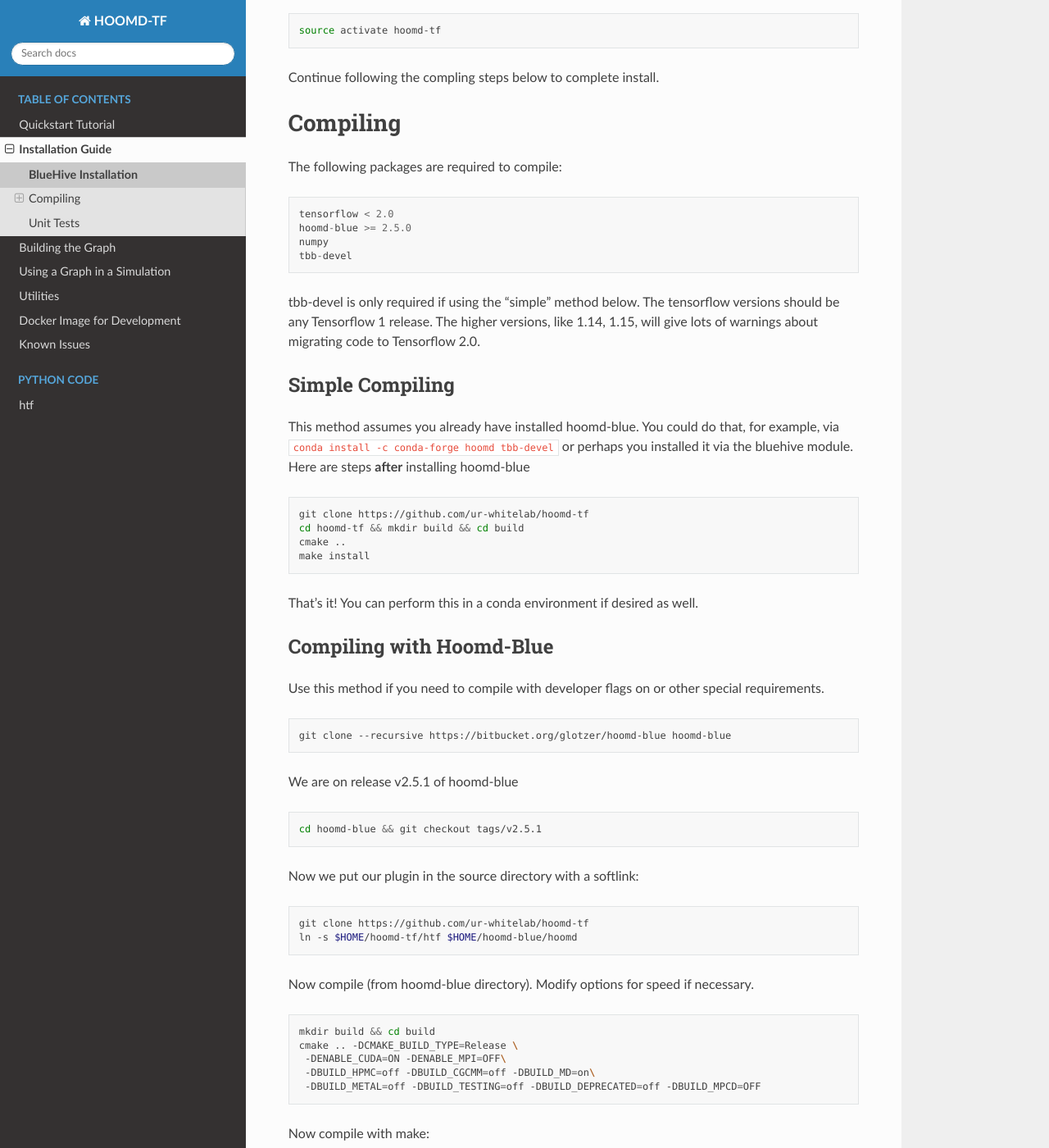
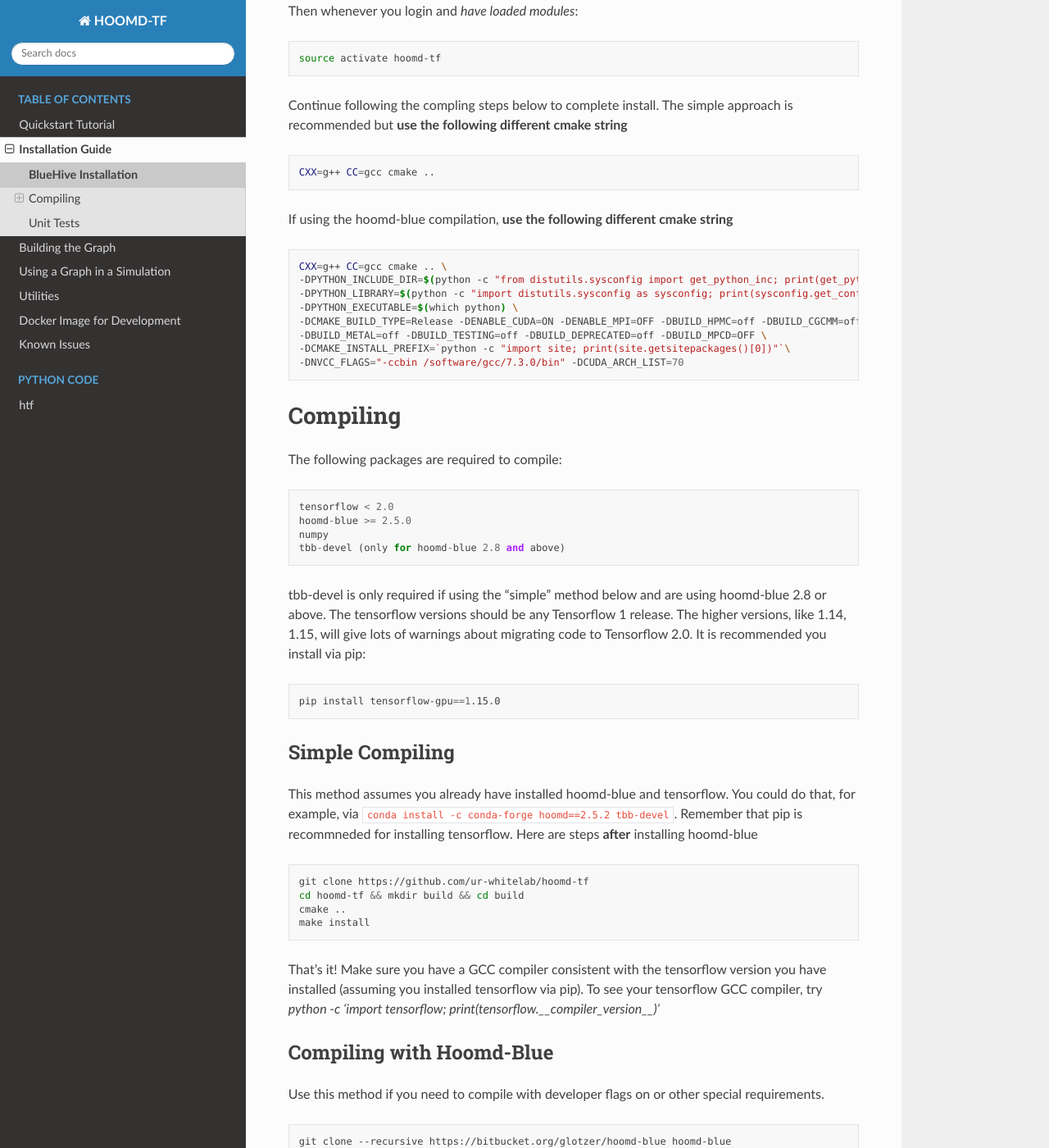
Before and after one commit to ur-whitelab/hoomd-tf, a Sphinx documentation site: the page built from sphinx-docs/source/compilation.rst, in a window 1280 px wide and 1400 px high, scrolled down 470 px. Shown: the whole window at 82% size. Built offline with Sphinx 7.4.7 and the Read the Docs theme 2.0.0, drawn with Linux system fonts in a browser that asks for light colours; some of the changed text lies outside the part shown.

Commit message:
Added compilation instructions

```diff
--- a/sphinx-docs/source/compilation.rst
+++ b/sphinx-docs/source/compilation.rst
@@ -9,13 +9,15 @@
 
 .. code:: bash
 
-    module load tensorflow/1.15.0/b1 git
+    module load tensorflow/1.15.0/b1 git cmake
 
 Set-up virtual python environment *ONCE* to keep packages isolated.
 
 .. code:: bash
 
-    conda create -n hoomd-tf
+    conda create -n hoomd-tf python=3.7
+    source activate hoomd-tf
+    python -m pip install tensorflow-gpu==1.15.0
 
 Then whenever you login and *have loaded modules*:
 
@@ -25,6 +27,26 @@
 
 
 Continue following the compling steps below to complete install.
+The simple approach is recommended but **use the following
+different cmake string**
+
+.. code:: bash
+
+  CXX=g++ CC=gcc cmake ..
+
+If using the hoomd-blue compilation, **use the following
+different cmake string**
+
+.. code:: bash
+
+    CXX=g++ CC=gcc cmake .. \
+    -DPYTHON_INCLUDE_DIR=$(python -c "from distutils.sysconfig import get_python_inc; print(get_python_inc())") \
+    -DPYTHON_LIBRARY=$(python -c "import distutils.sysconfig as sysconfig; print(sysconfig.get_config_var('LIBDIR'))") \
+    -DPYTHON_EXECUTABLE=$(which python) \
+    -DCMAKE_BUILD_TYPE=Release -DENABLE_CUDA=ON -DENABLE_MPI=OFF -DBUILD_HPMC=off -DBUILD_CGCMM=off -DBUILD_MD=on \
+    -DBUILD_METAL=off -DBUILD_TESTING=off -DBUILD_DEPRECATED=off -DBUILD_MPCD=OFF \
+    -DCMAKE_INSTALL_PREFIX=`python -c "import site; print(site.getsitepackages()[0])"`\
+    -DNVCC_FLAGS="-ccbin /software/gcc/7.3.0/bin" -DCUDA_ARCH_LIST=70
 
 .. _compiling:
 
@@ -38,22 +60,27 @@
     tensorflow < 2.0
     hoomd-blue >= 2.5.0
     numpy
-    tbb-devel
+    tbb-devel (only for hoomd-blue 2.8 and above)
 
-tbb-devel is only required if using the "simple" method below. The
-tensorflow versions should be any Tensorflow 1 release. The higher
-versions, like 1.14, 1.15, will give lots of warnings about migrating
-code to Tensorflow 2.0.
+tbb-devel is only required if using the "simple" method below and are
+using hoomd-blue 2.8 or above. The tensorflow versions should be any
+Tensorflow 1 release. The higher versions, like 1.14, 1.15, will give
+lots of warnings about migrating code to Tensorflow 2.0. It is
+recommended you install via pip:
+
+.. code:: bash
+
+  pip install tensorflow-gpu==1.15.0
 
 .. _simple_compiling:
 
 Simple Compiling
 ----------------
 
-This method assumes you already have installed hoomd-blue. You could
-do that, for example, via ``conda install -c conda-forge hoomd
-tbb-devel`` or perhaps you installed it via the bluehive module. Here
-are steps **after** installing hoomd-blue
+This method assumes you already have installed hoomd-blue and
+tensorflow. You could do that, for example, via ``conda install -c
+conda-forge hoomd==2.5.2 tbb-devel``. Remember that pip is recommneded for installing
+tensorflow. Here are steps **after** installing hoomd-blue
 
 .. code:: bash
 
@@ -62,8 +89,11 @@
     cmake ..
     make install
 
-That's it! You can perform this in a conda environment if desired as
-well.
+That's it! Make sure you have a GCC compiler consistent with the
+tensorflow version you have installed (assuming you installed
+tensorflow via pip). To see your tensorflow GCC compiler, try
+`python -c 'import tensorflow;
+print(tensorflow.__compiler_version__)'`
 
 .. _compiling_with_hoomd_blue:
 
@@ -77,11 +107,11 @@
 
     git clone --recursive https://bitbucket.org/glotzer/hoomd-blue hoomd-blue
 
-We are on release v2.5.1 of hoomd-blue
+We typically use v2.5.2 of hoomd-blue
 
 .. code:: bash
 
-    cd hoomd-blue && git checkout tags/v2.5.1
+    cd hoomd-blue && git checkout tags/v2.5.2
 
 Now we put our plugin in the source directory with a softlink:
 
@@ -91,7 +121,7 @@
     ln -s $HOME/hoomd-tf/htf $HOME/hoomd-blue/hoomd
 
 Now compile (from hoomd-blue directory). Modify options for speed if
-necessary.
+necessary. Set build type to `DEBUG` if you need to troubleshoot.
 
 .. code:: bash
 
@@ -99,7 +129,9 @@
     cmake .. -DCMAKE_BUILD_TYPE=Release \
      -DENABLE_CUDA=ON -DENABLE_MPI=OFF\
      -DBUILD_HPMC=off -DBUILD_CGCMM=off -DBUILD_MD=on\
-     -DBUILD_METAL=off -DBUILD_TESTING=off -DBUILD_DEPRECATED=off -DBUILD_MPCD=OFF
+     -DBUILD_METAL=off -DBUILD_TESTING=off -DBUILD_DEPRECATED=off -DBUILD_MPCD=OFF \
+     -DCMAKE_INSTALL_PREFIX=`python -c "import site; print(site.getsitepackages()[0])"`
+
 
 Now compile with make:
 
@@ -107,18 +139,24 @@
 
     make
 
-Put build directory on your python path:
+Option 1: Put build directory on your python path:
 
 .. code:: bash
 
     export PYTHONPATH="$PYTHONPATH:`pwd`"
+
+Option 2: Install in your python site-packages
+
+.. code:: bash
+
+    make install
 
 .. _conda_environments:
 
 Conda Environments
 ------------------
 
-If you are using a conda environment, you may need to force CMAKE to
+If you are using a conda environment, you may need to force cmake to
 find your python environment. This is rare, we only see it on our
 compute cluster which has multiple conflicting version of python and
 conda. The following additional flags can help with this:
@@ -129,15 +167,20 @@
     -DPYTHON_INCLUDE_DIR=$(python -c "from distutils.sysconfig import get_python_inc; print(get_python_inc())") \
     -DPYTHON_LIBRARY=$(python -c "import distutils.sysconfig as sysconfig; print(sysconfig.get_config_var('LIBDIR'))") \
     -DPYTHON_EXECUTABLE=$(which python) \
-    -DCMAKE_BUILD_TYPE=Release -DENABLE_CUDA=ON -DENABLE_MPI=OFF -DBUILD_HPMC=off -DBUILD_CGCMM=off -DBUILD_MD=on -DBUILD_METAL=off -DBUILD_TESTING=off -DBUILD_DEPRECATED=off -DBUILD_MPCD=OFF
+    -DCMAKE_BUILD_TYPE=Release -DENABLE_CUDA=ON -DENABLE_MPI=OFF -DBUILD_HPMC=off -DBUILD_CGCMM=off -DBUILD_MD=on \
+    -DBUILD_METAL=off -DBUILD_TESTING=off -DBUILD_DEPRECATED=off -DBUILD_MPCD=OFF \
+    -DCMAKE_INSTALL_PREFIX=`python -c "import site; print(site.getsitepackages()[0])"`
 
 .. _updating_compiled_code:
 
 Updating Compiled Code
 ----------------------
 
-Note: if you modify C++ code, only run make (not cmake). If you modify
-python, just copy over py files (``htf/*py`` to ``build/hoomd/htf``)
+If you are developing frequently, add the build directory to your
+python path instead of `make install` (only works with hoomd-blue
+compiled). Then if you modify C++ code, only run make (not cmake). If
+you modify python, just copy over py files (``htf/*py`` to
+``build/hoomd/htf``).
 
 .. _mbuild_environment:
 
```
